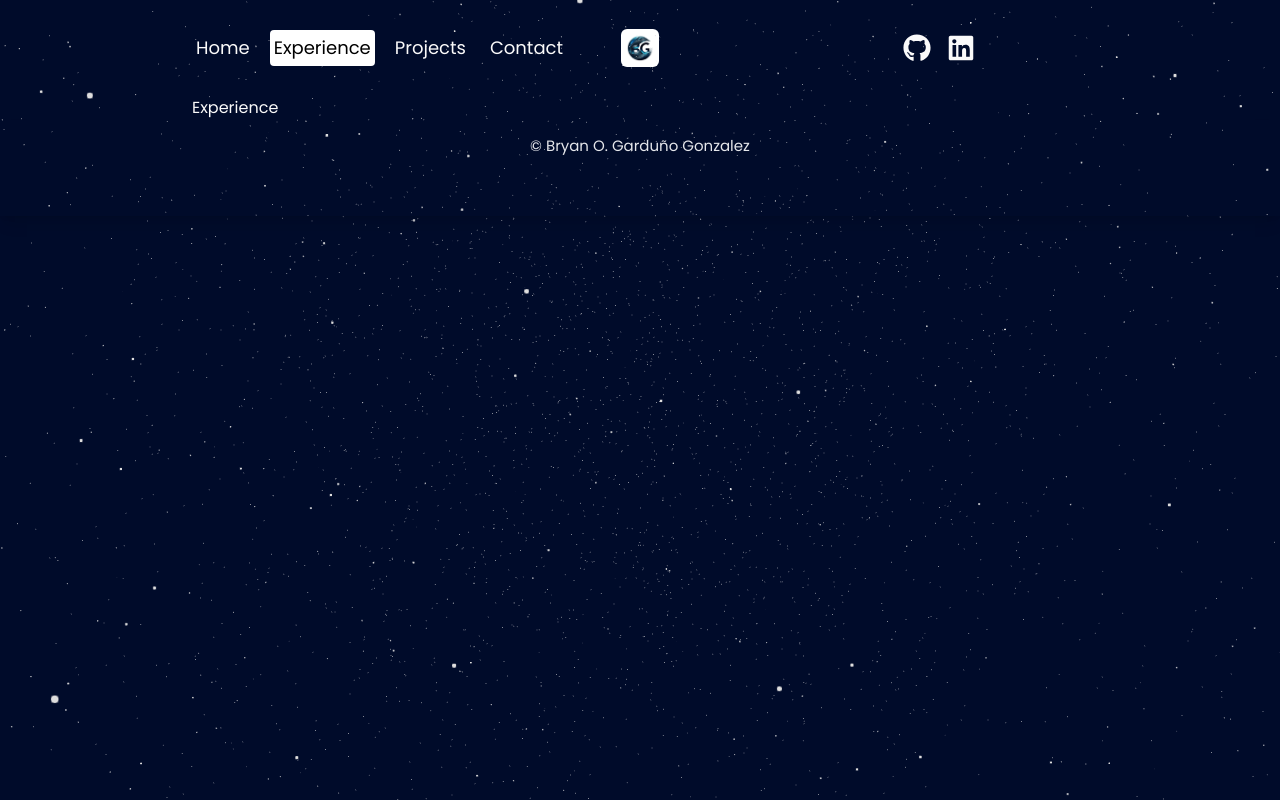
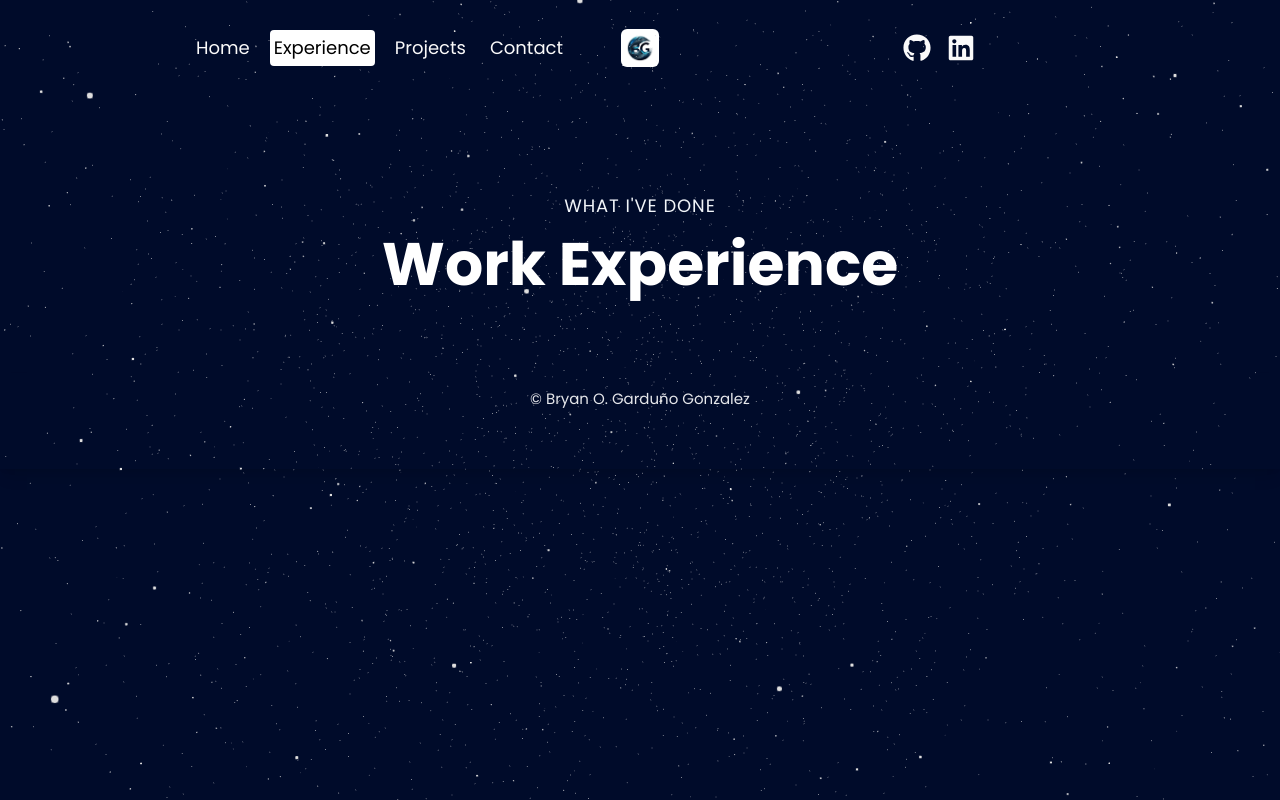
Before and after one commit to brosmar18/portfolio-2024, a Next.js app: page /experience in a window 1280 px wide. Built offline with nearby package versions, Linux system fonts and the light colour scheme.

Commit message:
Experience header text added

```diff
--- a/app/(root)/experience/page.tsx
+++ b/app/(root)/experience/page.tsx
@@ -1,8 +1,21 @@
-import React from 'react'
+'use client';
+import { motion } from "framer-motion";
 
 const Experience = () => {
   return (
-    <div className="h-full flex flex-col lg:flex-row px-4 sm:px-8 md:px-12 lg:px-20 xl:px-48">Experience</div>
+    <div className="sm:px-16 px-6 sm:py-16 py-10 max-w-7xl mx-auto relative z-0 mt-8">
+      <motion.div
+        whileInView={{ opacity: [0, 1] }}
+        transition={{ duration: 0.5 }}
+      >
+        <p className='sm:text-[18px] text-[14px] text-secondary uppercase tracking-wider text-center'>
+          What I&#39;ve done
+        </p>
+        <h2 className='text-white font-black md:text-[60px] sm:text-[50px] xs:text-[40px] text-[30px] text-center'>
+          Work Experience
+        </h2>
+      </motion.div>
+    </div>
   )
 }
 
```
